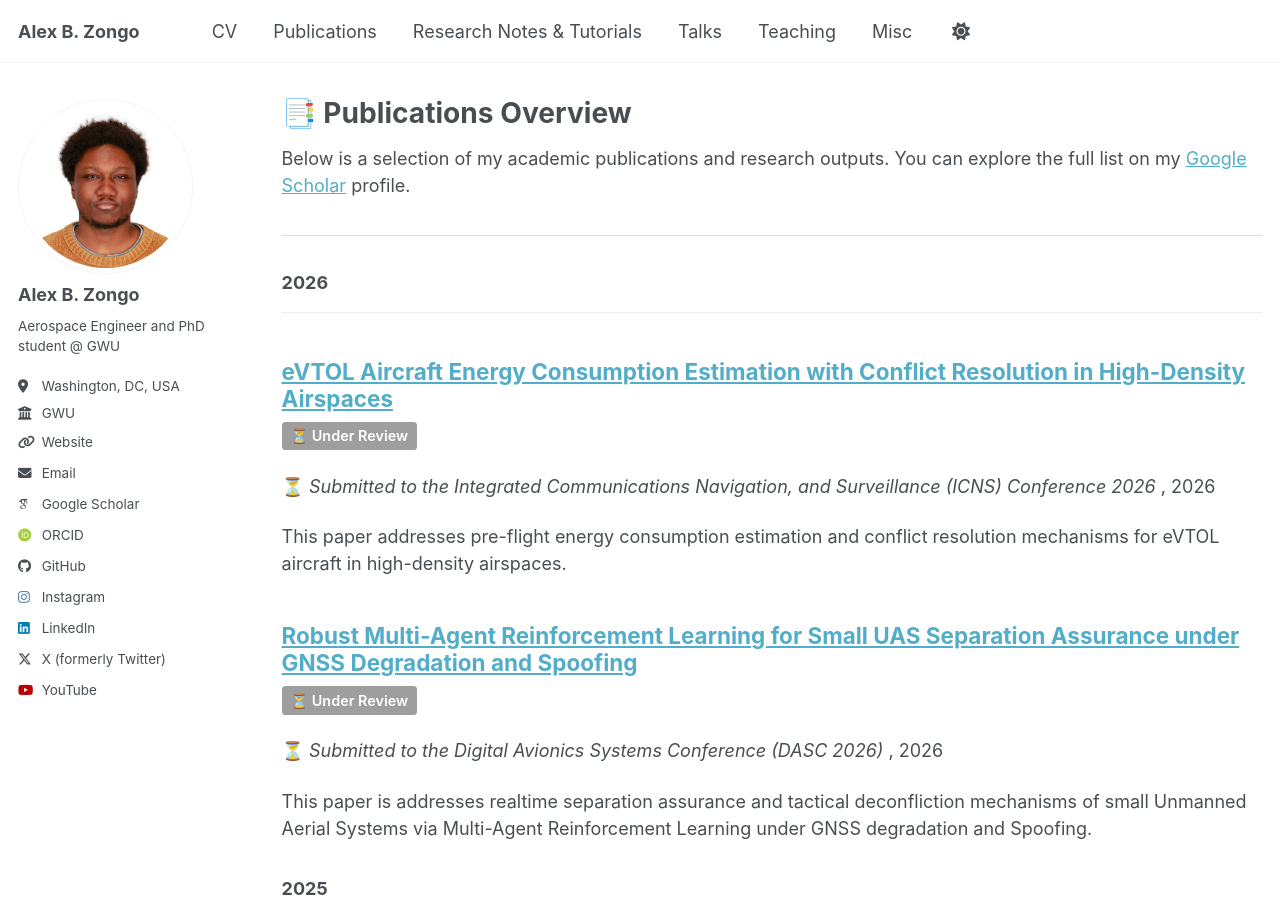
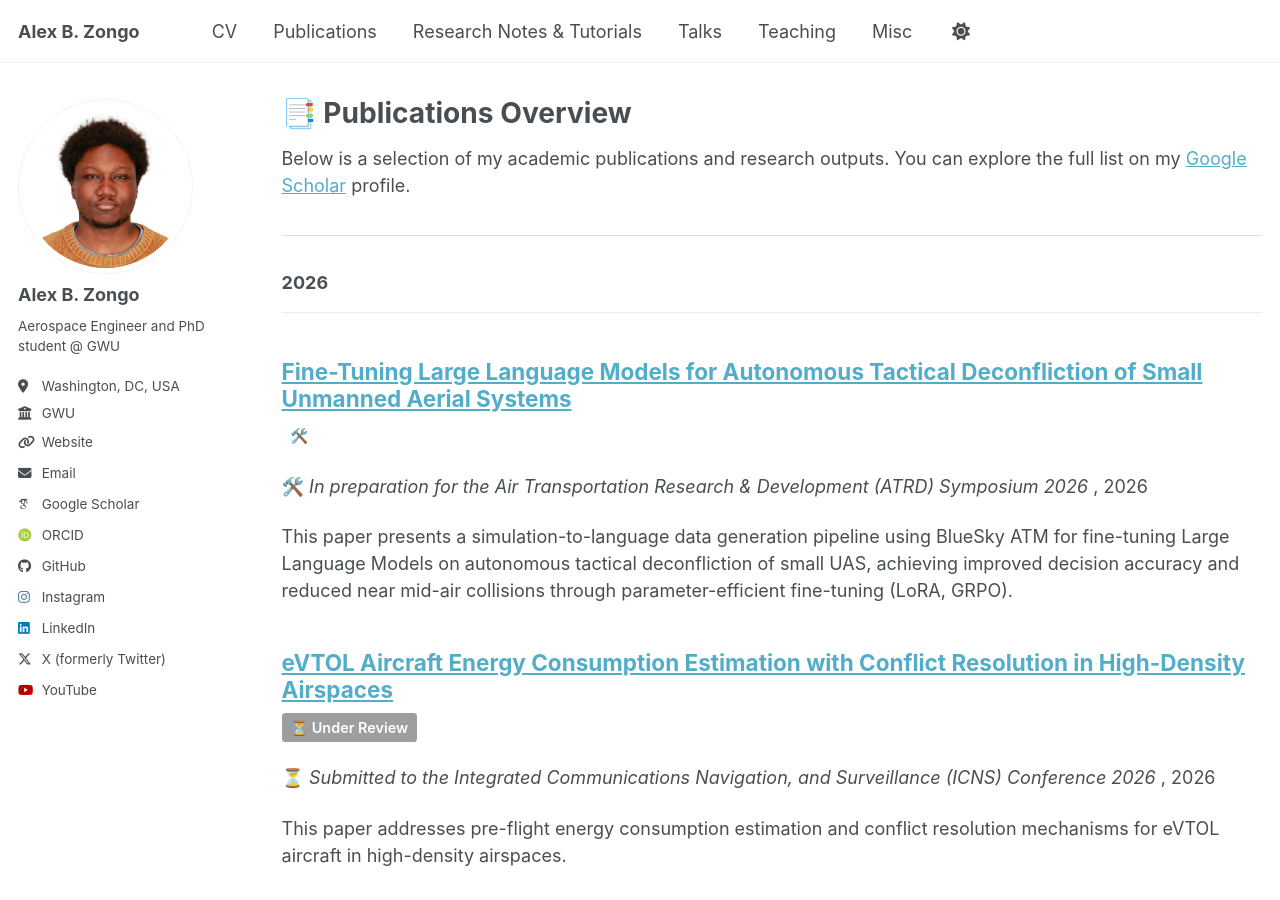
Before and after one commit to Alex-Zongo/alex-zongo.github.io, a Jekyll site: the page built from _pages/publications.md, in a window 1280 px wide and 900 px high. Built offline with Jekyll 4.4.1, drawn with Linux system fonts in a browser that asks for light colours; some web fonts are replaced; a script bundle is joined from its source files by our own code; library files that are not in the unit come from our copies.

Commit message:
new paper under preparation

```diff
--- a/_includes/archive-single.html
+++ b/_includes/archive-single.html
@@ -48,6 +49,7 @@
         {% if post.type == "preprint" %}🧾 Preprint{% endif %}
         {% if post.type == "research-essay" %}📝 Blog Post{% endif %}
         {% if post.type == "under-review" or post.type == "submitted" %}⏳ Under Review{% endif %}
+        {% if post.type == "under-preparation" %}🛠️ Under Preparation{% endif %}
       </span>
     {% endif %}
 
@@ -63,6 +65,12 @@
       {% if post.date %}
         , {{ post.date | date: "%Y" }}
       {% endif %}
+    </p>
+  {% elsif post.type == "under-preparation" %}
+    <p class="pub-venue">🛠️ <em>In preparation for {{ post.venue }}</em>
+    {% if post.date %}
+      , {{ post.date | date: "%Y" }}
+    {% endif %}
     </p>
   {% else %}
     <p class="pub-venue">🧠 <em>Published in {{ post.venue }}</em>
--- /dev/null
+++ b/_publications/phd/2026-01-15-Finetuning_llm_atc.md
@@ -0,0 +1,17 @@
+---
+title: "Fine-Tuning Large Language Models for Autonomous Tactical Deconfliction of Small Unmanned Aerial Systems"
+collection: publications
+permalink: /publication/2026-01-15-finetuning_llm_atc
+excerpt: 'This paper presents a simulation-to-language data generation pipeline using BlueSky ATM for fine-tuning Large Language Models on autonomous tactical deconfliction of small UAS, achieving improved decision accuracy and reduced near mid-air collisions through parameter-efficient fine-tuning (LoRA, GRPO).'
+date: 2026-01-15
+venue: 'the Air Transportation Research & Development (ATRD) Symposium 2026'
+paperurl: #
+slidesurl: #
+bibtexurl: #
+type: "under-preparation"
+citation: # 'Your Name, You. (2024). &quot;Paper Title Number 3.&quot; <i>GitHub Journal of Bugs</i>. 1(3).'
+---
+
+This paper presents a simulation-to-language data generation pipeline using BlueSky ATM for fine-tuning Large Language Models on autonomous tactical deconfliction of small UAS, achieving improved decision accuracy and reduced near mid-air collisions through parameter-efficient fine-tuning (LoRA, GRPO).
+
+>**_This manuscript is currently under preparation for presentation at ATRD 2026._**
```
Also changed, not shown: other parts of _includes/archive-single.html (+1 -0 lines), 1 other file.
